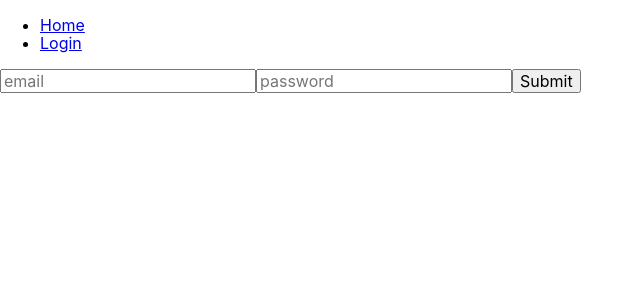
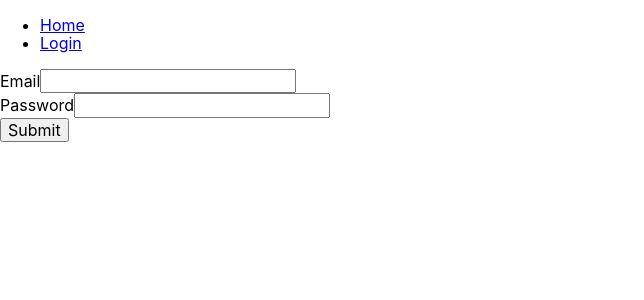
Before and after one commit to jaydonlau/students-in-canada, a React (Create React App) app in the folder frontend/: page /login in a window 1280 px wide. Shown: the top 300 px of the page, without its empty margins (0-644 px from the left). Built offline with nearby package versions, Linux system fonts and the light colour scheme.

Commit message:
wip: initial login styled components

```diff
--- a/frontend/src/containers/LoginPage/LoginForm.tsx
+++ b/frontend/src/containers/LoginPage/LoginForm.tsx
@@ -1,6 +1,14 @@
-import React from 'react';
-import { Form, Field, ErrorMessage, FormikProps, withFormik } from "formik";
-import * as yup from 'yup';
+import React from 'react'
+import { FormikProps, withFormik } from 'formik'
+import * as yup from 'yup'
+
+import {
+	StyledForm,
+	StyledField,
+	StyledErrorMessage,
+	EmailWrapper,
+	PasswordWrapper
+} from './LoginPage.styles'
 
 import { FormValues, OtherProps, LoginFormProps } from './types.d'
 
@@ -8,13 +16,19 @@ const LoginForm = (props: OtherProps & FormikProps<FormValues>) => {
 	const { showPassword, errors } = props
 	console.log('errors=', errors)
 	return (
-		<Form>
-			<Field type="text" name="email" placeholder="email" />
-			<ErrorMessage name="email" />
-			<Field type={showPassword ? 'text' : 'password'} name="password" placeholder="password" />
-			<ErrorMessage name="password" />
+		<StyledForm>
+			<EmailWrapper>
+				<label htmlFor="email">Email</label>
+				<StyledField type="text" name="email"/>
+				<StyledErrorMessage name="email" />
+			</EmailWrapper>
+			<PasswordWrapper>
+				<label htmlFor="password">Password</label>
+				<StyledField type={showPassword ? 'text' : 'password'} name="password"/>
+				<StyledErrorMessage name="password" />
+			</PasswordWrapper>
 			<button type="submit">Submit</button>
-		</Form>
+		</StyledForm>
 	)
 }
 
--- a/frontend/src/containers/LoginPage/LoginPage.styles.js
+++ b/frontend/src/containers/LoginPage/LoginPage.styles.js
@@ -0,0 +1,12 @@
+import styled from 'styled-components'
+import { Form, Field, ErrorMessage } from 'formik'
+
+export const EmailWrapper = styled.div``
+
+export const PasswordWrapper = styled.div``
+
+export const StyledForm = styled(Form)``
+
+export const StyledField = styled(Field)``
+
+export const StyledErrorMessage = styled(ErrorMessage)``
```
